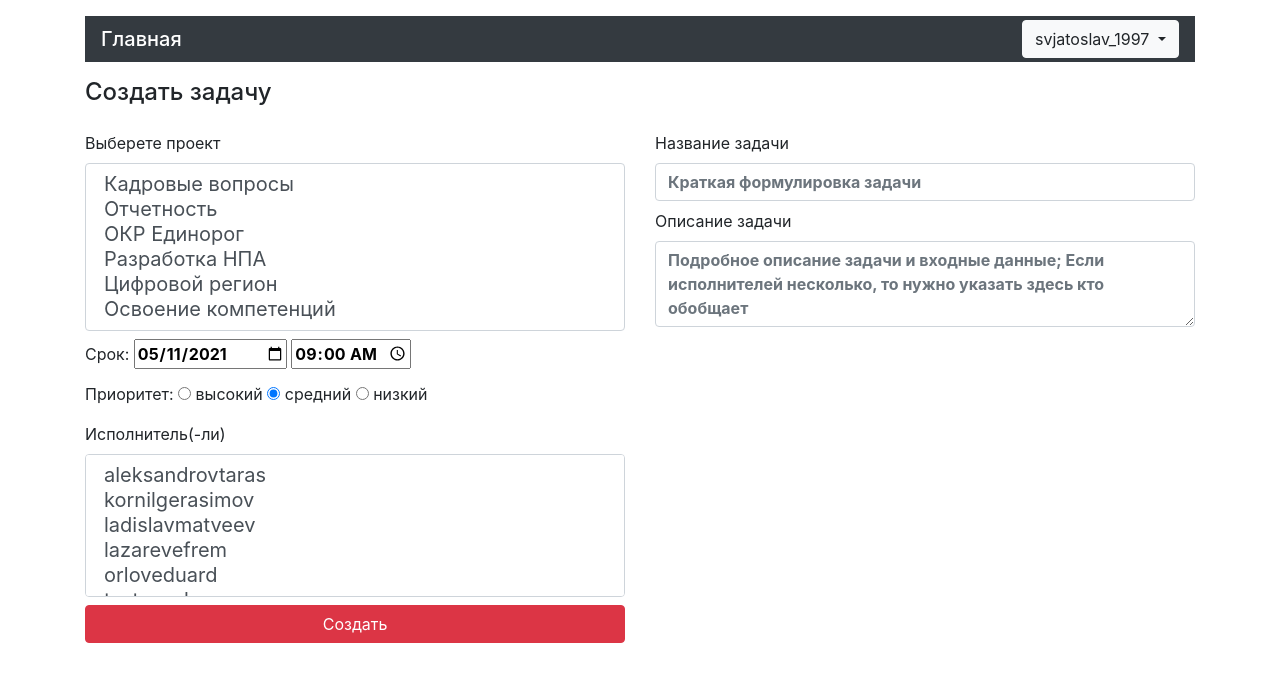
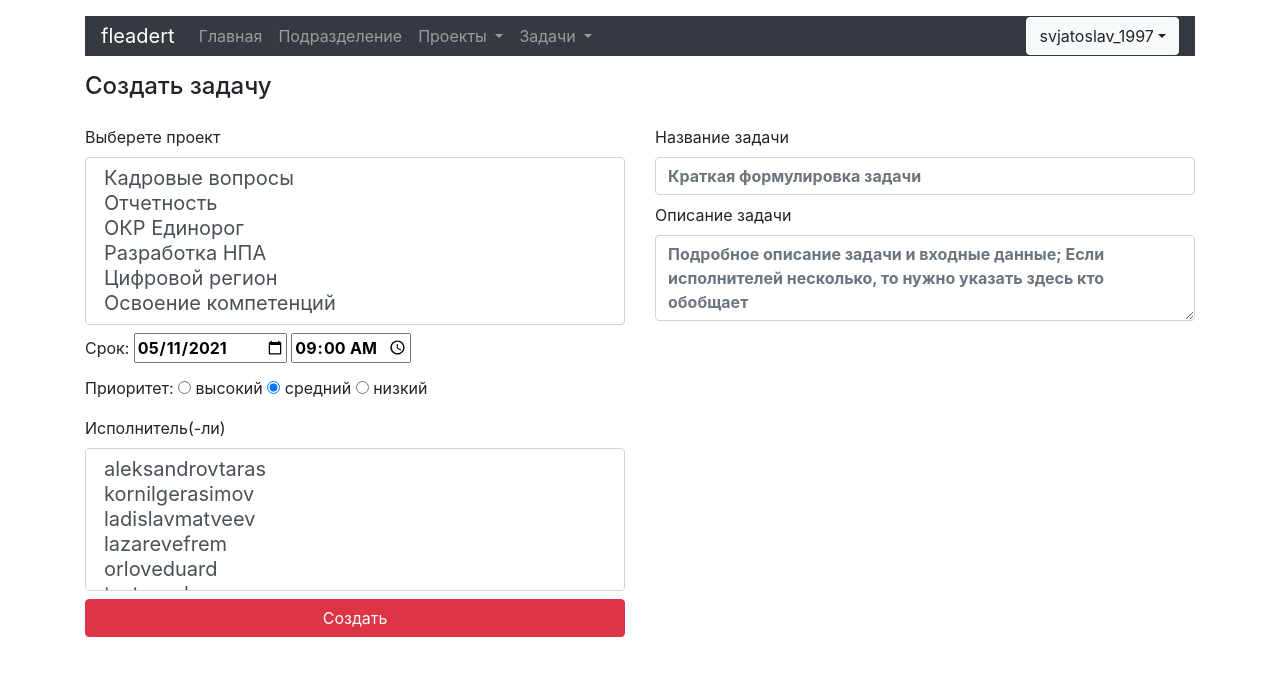
Before and after one commit to PrudyvusP/fleadert, a Flask app: page /create_task in a window 1280 px wide. Shown: the top 690 px of the page. Run offline with Flask 2, Linux system fonts and the light colour scheme; a user stored in the database is signed in; data comes from the database, SQL or seed files in the repository; some libraries are stand-ins or nearby versions.

Commit message:
removed one sql join, some commented strings and remade navbar

```diff
--- a/app/main/routes.py
+++ b/app/main/routes.py
@@ -268,8 +268,8 @@ def render_user(user_id):
             ratio = db.session.query(func.round(func.avg(
                 (func.datediff(Task.deadline, Task.created_on) - func.datediff(Request.executed_on, Task.created_on)) /
                 func.datediff(Task.deadline, Task.created_on)), 2)) \
-                .join(User, Task.executor).join(Request, Task.requests) \
-                .filter(Request.denied_on.is_(None), User.id == user_id) \
+                .join(Request, Task.requests) \
+                .filter(Request.denied_on.is_(None), Task.executor_id == user_id) \
                 .scalar()
         else:
             query = text('SELECT ROUND(AVG(CAST((JULIANDAY(t.completed_on) - JULIANDAY(t.created_on)) AS Integer)), 2) '
--- a/app/templates/base.html
+++ b/app/templates/base.html
@@ -28,35 +28,68 @@
 </head>
 
 <body>
-  <header class="container-xl mt-3">
-    <nav class="py-1 navbar navbar-dark bg-dark">
-      <ul class="navbar-nav mr-auto mt-2 mt-lg-0">
-        <li> <a href="{{ url_for('main.render_index') }}" class="h5 my-2 text-white bg-dark"> Главная </a> </li>
-      </ul>
+<header class="container-xl mt-3">
+  <nav class="navbar navbar-expand-lg navbar-dark bg-dark">
+    <a class="navbar-brand" href="#"> fleadert </a>
+    <button class="navbar-toggler" type="button" data-toggle="collapse"
+            data-target="#navbarSupportedContent" aria-controls="navbarSupportedContent"
+            aria-expanded="false" aria-label="Переключатель навигации">
+      <span class="navbar-toggler-icon"></span>
+    </button>
+    <div class="collapse navbar-collapse" id="navbarSupportedContent">
+      <ul class="navbar-nav mr-auto">
+        <li class="nav-item">
+          <a class="nav-link" href="{{ url_for('main.render_index') }}">Главная <span class="sr-only">(текущая)</span></a>
+        </li>
+        <li class="nav-item">
+          <a class="nav-link" href="{{ url_for('main.render_users') }}">Подразделение</a>
+        </li>
+        <li class="nav-item dropdown">
+          <a class="nav-link dropdown-toggle" href="#" id="navbarDropdown"
+             role="button" data-toggle="dropdown" aria-haspopup="true" aria-expanded="false">
+            Проекты
+          </a>
+          <div class="dropdown-menu" aria-labelledby="navbarDropdown">
+            <a class="dropdown-item" href="{{ url_for('main.render_projects') }}">Все проекты</a>
+            <a class="dropdown-item {% if not current_user.is_boss %}
+             disabled {% endif %}" href="{{ url_for('main.render_create_project') }}">Создать проект</a>
+          </div>
+        </li>
+        <li class="nav-item dropdown">
+          <a class="nav-link dropdown-toggle" href="#" id="navbarDropdown"
+             role="button" data-toggle="dropdown" aria-haspopup="true" aria-expanded="false">
+            Задачи
+          </a>
+          <div class="dropdown-menu" aria-labelledby="navbarDropdown">
+            <a class="dropdown-item" href="{{ url_for('main.render_tasks') }}">Все задачи</a>
+            <a class="dropdown-item {% if not current_user.is_boss %}
+            disabled {% endif %}" href="{{ url_for('main.render_create_task') }}">Создать задачу</a>
+        </div>
+      </li>
+    </ul>
       {% if current_user.id %}
       <div class="dropdown">
-        <button class="btn btn-light dropdown-toggle" type="button" data-toggle="dropdown"> {{ current_user.username }} </button>
+        <button class="btn btn-light dropdown-toggle" type="button" data-toggle="dropdown">{{ current_user.username }}</button>
         <div class="dropdown-menu">
           <img src="{{ url_for('static', filename='avatars/' + current_user.avatar) }}" alt="avatar"
-               class="rounded-circle mx-auto d-block dropdown-item">
+               class="rounded-circle mx-auto d-block">
           <a class="dropdown-item" href="{{ url_for('main.render_user', user_id=current_user.id) }}">
-            Личный кабинет <span class="badge bg-dark text-white"> {% if current_user.is_boss %}
-            {{ current_user.get_tasks_on_consider()|length }} {% else %}{{ current_user.non_executed_tasks|length }} {% endif %}</span> </a>
-          {% if current_user.is_boss %}
-          <a class="dropdown-item" href="{{ url_for('main.render_create_project') }}"> Создать проект </a>
-          <a class="dropdown-item" href="{{ url_for('main.render_create_task') }}"> Создать задачу </a>
-          {% endif %}
-          <a class="dropdown-item" href="{{ url_for('main.render_tasks') }}"> Все задачи </a>
-          <a class="dropdown-item" href="{{ url_for('main.render_projects') }}"> Проекты </a>
-          <a class="dropdown-item" href="{{ url_for('main.render_users') }}"> Подразделение </a>
+            Личный кабинет <span class="badge bg-dark text-white">
+            {% if current_user.is_boss %}
+            {{ current_user.get_tasks_on_consider()|length }}
+            {% else %}
+            {{ current_user.non_executed_tasks|length }}
+            {% endif %}</span>
+          </a>
+          <a class="dropdown-item" href="{{ url_for('main.render_edit_profile', user_id=current_user.id) }}">Изменить данные</a>
           <div class="dropdown-divider"></div>
-          <a class="dropdown-item" href="{{ url_for('main.render_edit_profile', user_id=current_user.id) }}" > Изменить данные </a>
-          <a class="dropdown-item" href="{{ url_for('auth.logout') }}"> Выйти </a>
+          <a class="dropdown-item" href="{{ url_for('auth.logout') }}">Выйти</a>
         </div>
       </div>
       {% endif %}
-    </nav>
-  </header>
+    </div>
+  </nav>
+</header>
 
   <main class="container-xl mt-3">
     {% with messages = get_flashed_messages() %}
--- a/fleadert.py
+++ b/fleadert.py
@@ -4,11 +4,6 @@ from app.models import db, User, Task, Project, Request
 app = create_app()
 
 
-#@app.shell_context_processor
-#def make_shell_context():
-#    return {'db': db, 'User': User, 'Task': Task, 'Project': 'Project'}
-
-
-#if __name__ == '__main__':
-    #app = create_app()
-    #app.run()
+@app.shell_context_processor
+def make_shell_context():
+    return {'db': db, 'User': User, 'Task': Task, 'Project': 'Project'}
```
